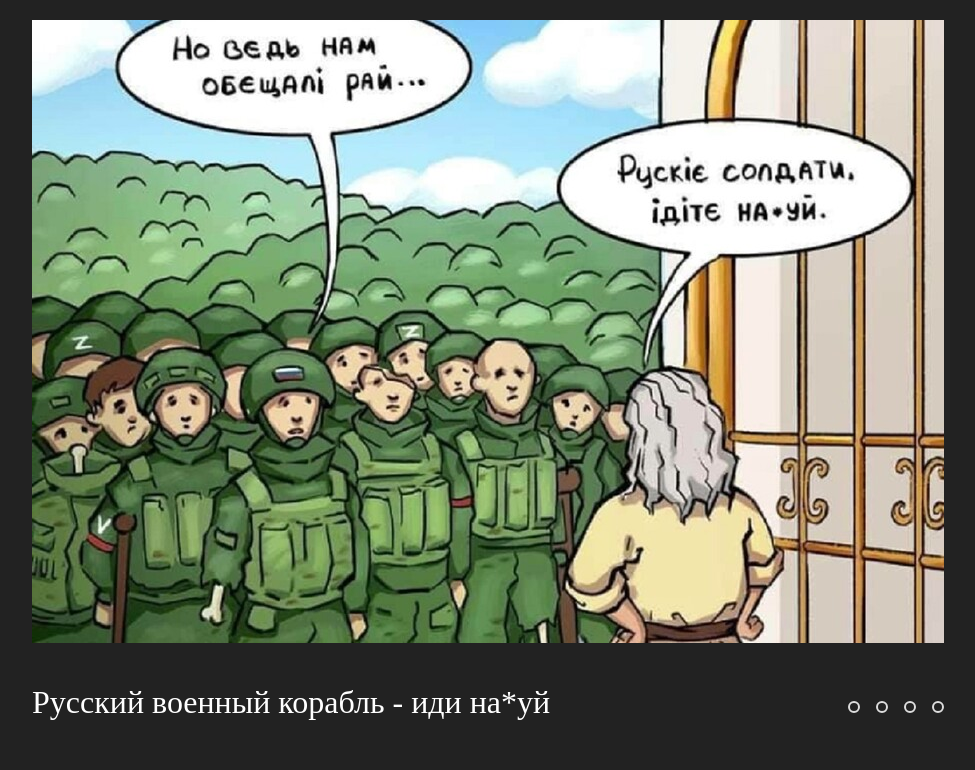
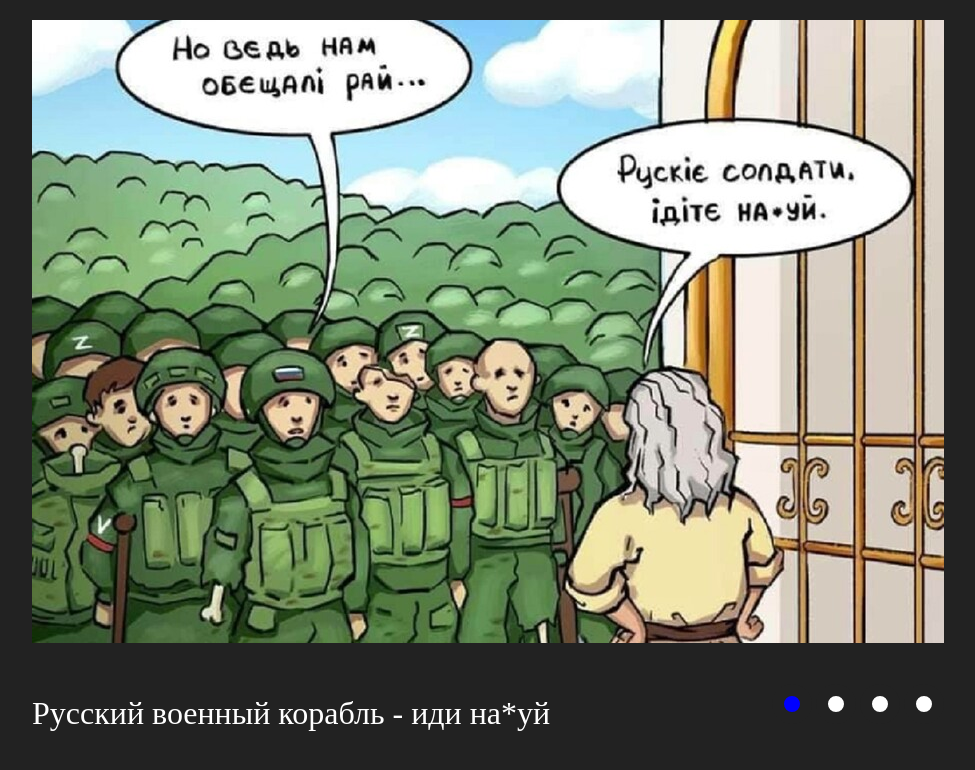
Before and after one commit to Vlad-Moskalenko/cssMemSlider, a plain HTML site: page cssMemSlider/index.html in a window 1280 px wide. Shown: the whole page, without its empty margins (152-1127 px from the left). Drawn offline with Linux system fonts and the light colour scheme.

Commit message:
feat: add interactivity to controls (Thu, May 12, 2022, 11:09)

```diff
--- a/cssMemSlider/index.html
+++ b/cssMemSlider/index.html
@@ -39,10 +39,10 @@
                 <p class="text4">Русский военный корабль - иди на*уй</p>
             </div>
             <div class="label">
-                <label for="slide1"></label>
-                <label for="slide2"></label>
-                <label for="slide3"></label>
-                <label for="slide4"></label>
+                <label for="slide1" class="label1"></label>
+                <label for="slide2" class="label2"></label>
+                <label for="slide3" class="label3"></label>
+                <label for="slide4" class="label4"></label>
             </div>
 
         </div>
--- a/cssMemSlider/style.css
+++ b/cssMemSlider/style.css
@@ -54,10 +54,20 @@ label {
     cursor: pointer;
     display: flex;
     height: 12px;
-    margin-left: 16px;
+    margin-left: 4px;
     width: 12px;
-    border: 2px solid #ddd;
+    border: 12px solid #222;
     border-radius: 50%;
+    padding: 8px;
+    background: white;
+}
+
+label:hover {
+    background: yellow;
+}
+
+label:active {
+    background: red;
 }
 
 #slide1:checked~.slider>.s1 {
@@ -98,3 +108,10 @@ label {
         opacity: 0;
     }
 }
+
+#slide1:checked~.text-controls>.label>.label1,
+#slide2:checked~.text-controls>.label>.label2,
+#slide3:checked~.text-controls>.label>.label3,
+#slide4:checked~.text-controls>.label>.label4 {
+    background: blue;
+}
```
